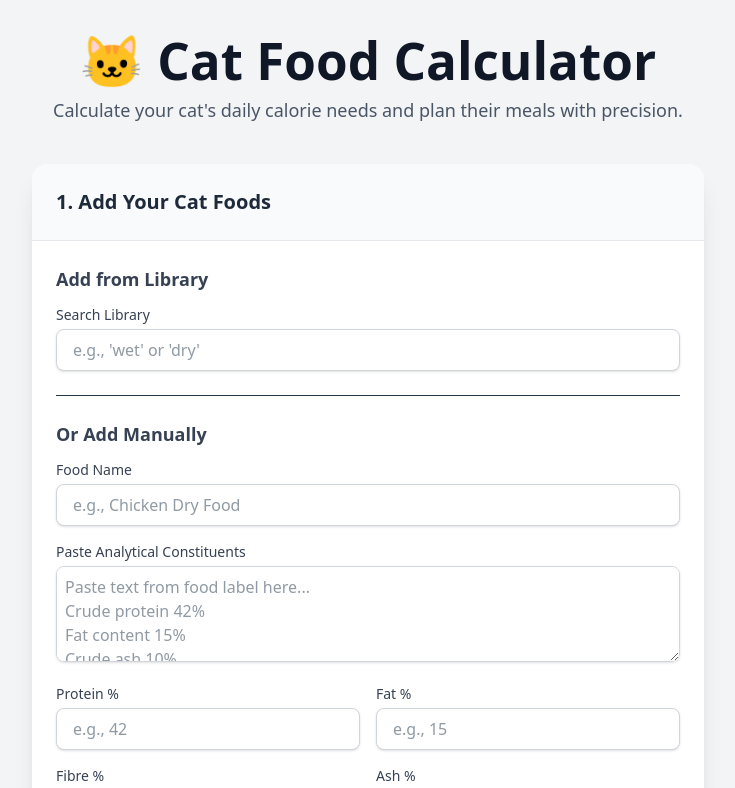
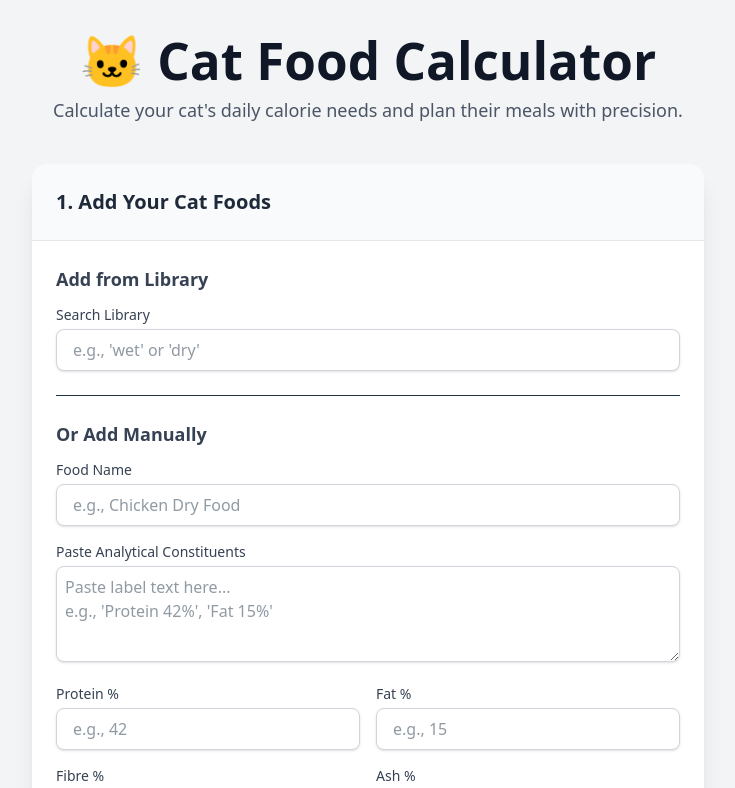
Before and after one commit to mysteriousHerb/Catlories, a React (Vite) app: page / in a window 1280 px wide. Shown: the top 788 px of the page, without its empty margins (272-1007 px from the left). Built offline with nearby package versions, Linux system fonts and the light colour scheme.

Commit message:
improve the copy funciton

```diff
--- a/src/App.jsx
+++ b/src/App.jsx
@@ -4,14 +4,15 @@ import React, { useState, useMemo, useEffect } from 'react';
 
 // NEW: Predefined food library
 const FOOD_LIBRARY = [
-  { id: 'lib_1', name: 'Generic Dry (Chicken)', protein: 40, fat: 18, fibre: 4, ash: 8, moisture: 8 },
-  { id: 'lib_2', name: 'Generic Wet (Fish Pate)', protein: 12, fat: 8, fibre: 1, ash: 2.5, moisture: 75 },
-  { id: 'lib_3', name: 'Generic Wet (Chunks in Gravy)', protein: 10, fat: 5, fibre: 1.5, ash: 2, moisture: 80 },
-  { id: 'lib_4', name: 'Kitten Dry Food', protein: 42, fat: 20, fibre: 3, ash: 8, moisture: 8 },
-  { id: 'lib_5', name: 'Senior Dry Food', protein: 36, fat: 14, fibre: 5, ash: 7, moisture: 8 },
-  { id: 'lib_6', name: 'Weight Control Dry', protein: 40, fat: 10, fibre: 8, ash: 7.5, moisture: 8 },
-  { id: 'lib_7', name: 'Generic Cat Treats', protein: 30, fat: 15, fibre: 2, ash: 6, moisture: 10 },
+  { id: 'katkin_cluck', name: 'Katkin Cluck', protein: 17.1, fat: 6.5, fibre: 0, ash: 1.9, moisture: 74.6 },
+  { id: 'katkin_moo', name: 'Katkin Moo', protein: 17.2, fat: 10.2, fibre: 0.3, ash: 2.2, moisture: 69.4 },
+  { id: 'katkin_gobble', name: 'Katkin Gobble', protein: 18.1, fat: 4.2, fibre: 0.2, ash: 1.6, moisture: 75.1 },
+  { id: 'katkin_baa', name: 'Katkin Baa', protein: 13.6, fat: 12.6, fibre: 0.1, ash: 2.4, moisture: 70.5 },
+  { id: 'katkin_splash', name: 'Katkin Splash', protein: 16.6, fat: 6.8, fibre: 0, ash: 2.3, moisture: 73.3 },
+  { id: 'katkin_quack', name: 'Katkin Quack', protein: 18.8, fat: 6.2, fibre: 0.1, ash: 2.2, moisture: 72.8 },
+  { id: 'katkin_oink', name: 'Katkin Oink', protein: 17.2, fat: 10.2, fibre: 0.1, ash: 2.4, moisture: 69.9 },
 ];
+
 
 // Calculates Kcal per 100g
 const calculateKcal = (protein, fat, fibre, ash, moisture) => {
@@ -381,12 +382,9 @@ const FoodForm = ({ onAddFood, showMessage }) => {
         <textarea
           value={pasteData}
           onChange={handlePasteChange}
-          placeholder="Paste text from food label here...
-Crude protein 42%
-Fat content 15%
-Crude ash 10%
-..."
-          className="w-full h-24 p-2 border border-gray-300 rounded-lg focus:ring-blue-500 focus:border-blue-500 shadow-sm bg-white text-gray-900"
+          placeholder="Paste label text here...
+e.g., 'Protein 42%', 'Fat 15%'"
+          className="w-full min-h-24 max-h-40 p-2 border border-gray-300 rounded-lg focus:ring-blue-500 focus:border-blue-500 shadow-sm bg-white text-gray-900 resize-y overflow-y-auto"
         />
       </div>
 
@@ -716,8 +714,8 @@ function App() {
       return;
     }
 
-    // Format as a string object without ID, as requested
-    const detailsString = `{ name: '${food.name}', protein: ${food.protein}, fat: ${food.fat}, fibre: ${food.fibre}, ash: ${food.ash}, moisture: ${food.moisture} },`;
+    // Format as a string object with generated ID
+    const detailsString = `{ id: '${food.name.toLowerCase().replace(/ /g, '_')}', name: '${food.name}', protein: ${food.protein}, fat: ${food.fat}, fibre: ${food.fibre}, ash: ${food.ash}, moisture: ${food.moisture} },`;
 
     // Use a temporary textarea to copy to clipboard (works in iFrames)
     const textArea = document.createElement('textarea');
```
